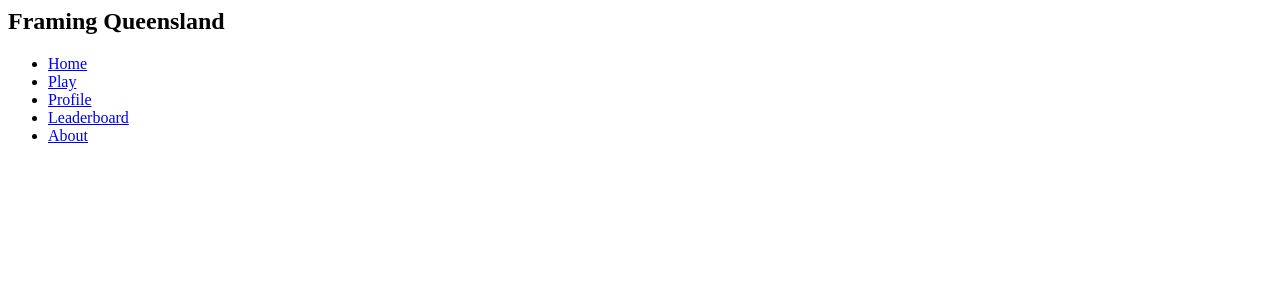
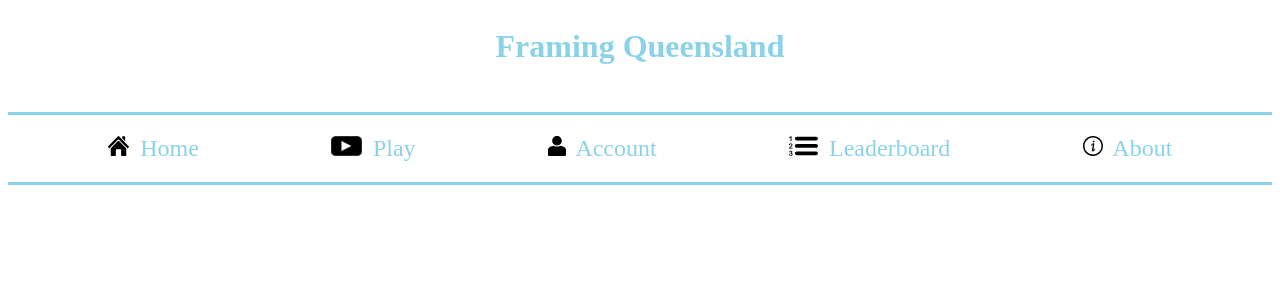
Before and after one commit to petercondoleon/Framing-Queensland, a PHP site: page /php/universalNav.php in a window 1280 px wide. Shown: the top 300 px of the page. Run offline with PHP 8.4, Linux system fonts and the light colour scheme.

Commit message:
Updated nav bar
Added icons to nav bar items and also added a font to the website

```diff
--- /dev/null
+++ b/css/universalNav.css
@@ -0,0 +1,43 @@
+/* Universal Navigation */
+
+.universalNav {
+  z-index: 100;
+  width: 100%;
+  text-align: center;
+  margin-bottom: 20px;
+}
+
+.universalNav h1 {
+  color: #8AD2E8;
+  padding: 20px;
+  font-size: 32px;
+  background-color: white;
+}
+
+.universalNav ul {
+  width: 100%;
+  background-color: white;
+  padding: 20px 0;
+  border-top: 3px solid #8AD2E8;
+  border-bottom: 3px solid #8AD2E8;
+}
+
+.universalNav li {
+  display: inline;
+  padding: 0 5%;
+}
+
+.universalNav li img {
+  height: 20px;
+  padding-right: 5px;
+}
+
+.universalNav a {
+  color: #8AD2E8;
+  font-size: 24px;
+  text-decoration: none;
+}
+
+.universalNav a:hover {
+  text-decoration:underline;
+}
--- a/php/universalNav.php
+++ b/php/universalNav.php
@@ -1,12 +1,43 @@
-<?php
-echo '<nav class="universalNav">
-        <h1>Framing Queensland</h1>
-        <ul>
-          <li><a href="/index.php">Home</a></li>
-          <li><a href="/php/game.php">Play</a></li>
-          <li><a href="/html/account.html">Profile</a></li>
-          <li><a href="/html/leaderboard.html">Leaderboard</a></li>
-          <li><a href="/html/skydesign.html">About</a></li>
-        </ul>
-      </nav>'
-?>
+<head>
+    <link rel="stylesheet" type="text/css" media="screen" href="/css/universalNav.css"/>
+</head>
+
+<nav class="universalNav">
+    <h1>Framing Queensland</h1>
+    <ul>
+        <li>
+            <a href="/index.php">
+                <img src="/svg/home.svg" alt="home icon">
+                Home
+            </a>
+        </li>
+
+        <li>
+            <a href="/php/game.php">
+                <img src="/svg/play.svg" alt="play icon">
+                Play
+            </a>
+        </li>
+
+        <li>
+            <a href="/html/account.html">
+                <img src="/svg/account.svg" alt="play icon">
+                Account
+            </a>
+        </li>
+
+        <li>
+            <a href="/html/leaderboard.html">
+                <img src="/svg/leaderboard.svg" alt="play icon">
+                Leaderboard
+            </a>
+        </li>
+
+        <li>
+            <a href="/html/skydesign.html">
+                <img src="/svg/about.svg" alt="play icon">
+                About
+            </a>
+        </li>
+    </ul>
+</nav>
```
Also changed, not shown: css/site-style.css (+8 -36 lines).
